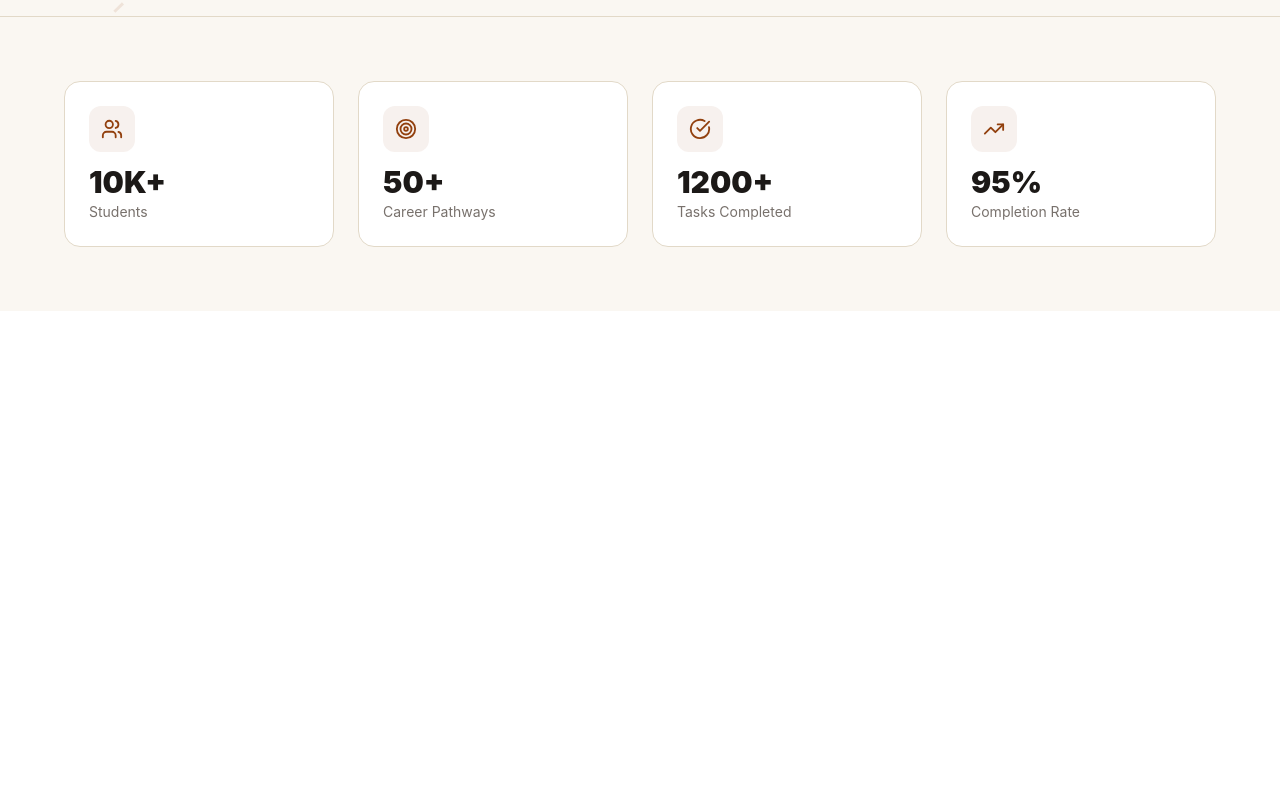
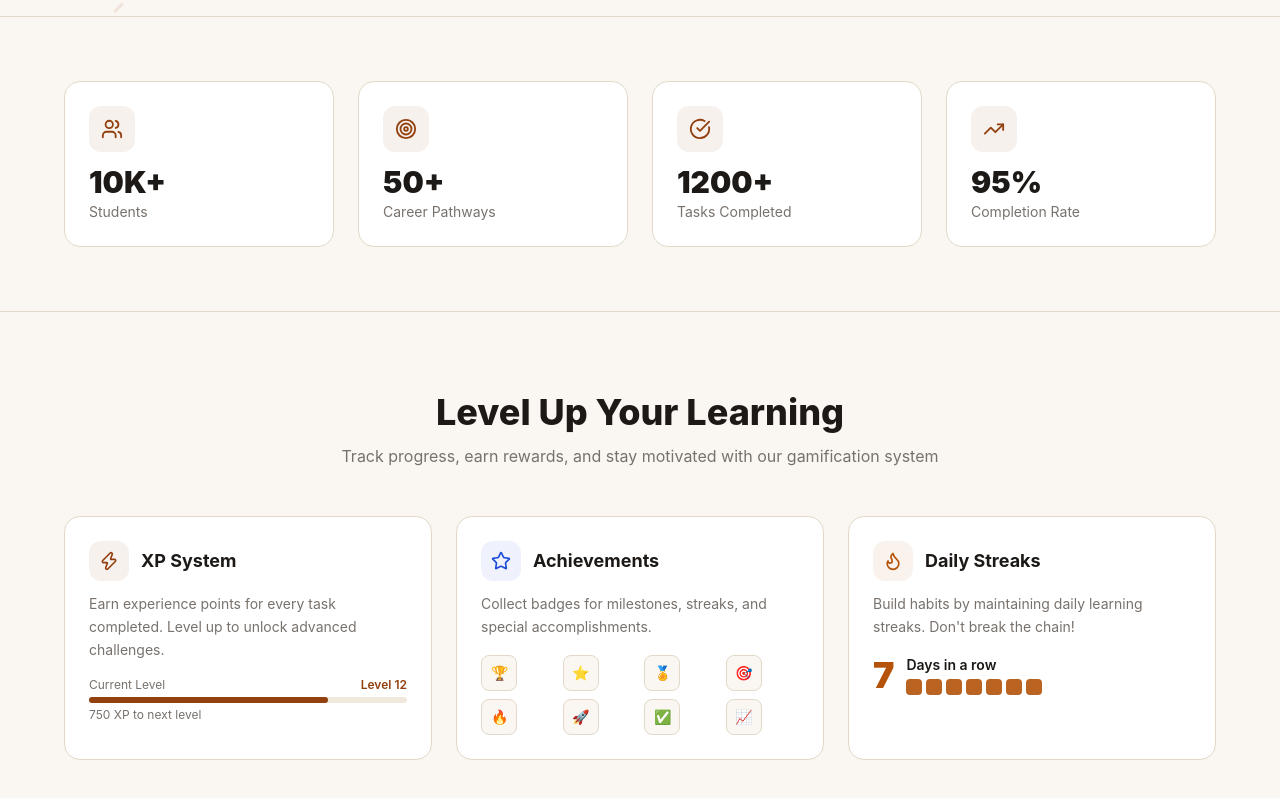
Before and after one commit to KhushiGupta0104/PathForge, a React (Vite) app in the folder PathForge/: page / in a window 1280 px wide. Shown: the part 643-1441 px from the top of the page. Before the commit the page ends 954 px from the top, so only its background shows below. Built offline with nearby package versions, Linux system fonts and the light colour scheme.

Commit message:
features

```diff
--- a/PathForge/src/App.jsx
+++ b/PathForge/src/App.jsx
@@ -1,6 +1,7 @@
 import Navbar from './components/Navbar'
 import HeroSection from './components/HeroSection'
 import StatsSection from './components/StatsSection'
+import FeaturesSection from './components/FeaturesSection'
 
 function App() {
   return (
@@ -8,6 +9,7 @@ function App() {
       <Navbar />
       <HeroSection />
       <StatsSection />
+      <FeaturesSection />
     </div>
   )
 }
--- /dev/null
+++ b/PathForge/src/components/FeaturesSection.jsx
@@ -0,0 +1,87 @@
+import { Zap, Star, Flame } from 'lucide-react'
+
+const features = [
+  {
+    icon: Zap,
+    title: 'XP System',
+    description: 'Earn experience points for every task completed. Level up to unlock advanced challenges.',
+    color: '#92400e',
+    bg: '#92400e12',
+    extra: (
+      <div className="mt-4">
+        <div className="flex justify-between text-xs mb-1">
+          <span className="text-[#78716c]">Current Level</span>
+          <span className="text-[#92400e] font-semibold">Level 12</span>
+        </div>
+        <div className="bg-[#f0e8dc] rounded-full h-1.5">
+          <div className="bg-[#92400e] h-1.5 rounded-full" style={{width:'75%'}}></div>
+        </div>
+        <p className="text-xs text-[#78716c] mt-1">750 XP to next level</p>
+      </div>
+    )
+  },
+  {
+    icon: Star,
+    title: 'Achievements',
+    description: 'Collect badges for milestones, streaks, and special accomplishments.',
+    color: '#1d4ed8',
+    bg: '#1d4ed812',
+    extra: (
+      <div className="mt-4 grid grid-cols-4 gap-2">
+        {['🏆','⭐','🏅','🎯','🔥','🚀','✅','📈'].map((b,i) => (
+          <div key={i} className="bg-[#faf7f2] border border-[#e2d9c8] w-9 h-9 rounded-lg flex items-center justify-center text-sm">
+            {b}
+          </div>
+        ))}
+      </div>
+    )
+  },
+  {
+    icon: Flame,
+    title: 'Daily Streaks',
+    description: "Build habits by maintaining daily learning streaks. Don't break the chain!",
+    color: '#b45309',
+    bg: '#b4530912',
+    extra: (
+      <div className="mt-4 flex items-center gap-3">
+        <span className="text-4xl font-black text-[#b45309]">7</span>
+        <div>
+          <p className="text-sm font-semibold text-[#1c1917]">Days in a row</p>
+          <div className="flex gap-1 mt-1">
+            {[1,2,3,4,5,6,7].map(i => (
+              <div key={i} className="w-4 h-4 rounded-sm bg-[#b45309] opacity-90"></div>
+            ))}
+          </div>
+        </div>
+      </div>
+    )
+  }
+]
+
+function FeaturesSection() {
+  return (
+    <section className="bg-[#faf7f2] px-16 py-20 border-t border-[#e2d9c8]">
+      <div className="text-center mb-12">
+        <h2 className="text-4xl font-extrabold text-[#1c1917] mb-3">Level Up Your Learning</h2>
+        <p className="text-[#78716c] text-base">Track progress, earn rewards, and stay motivated with our gamification system</p>
+      </div>
+
+      <div className="grid grid-cols-3 gap-6">
+        {features.map((f, i) => (
+          <div key={i} className="bg-white border border-[#e2d9c8] rounded-2xl p-6">
+            <div className="flex items-center gap-3 mb-3">
+              <div className="p-2.5 rounded-xl" style={{background: f.bg}}>
+                <f.icon size={20} style={{color: f.color}} />
+              </div>
+              <h3 className="text-[#1c1917] font-bold text-lg">{f.title}</h3>
+            </div>
+            <p className="text-[#78716c] text-sm leading-relaxed">{f.description}</p>
+            {f.extra}
+          </div>
+        ))}
+      </div>
+    </section>
+  )
+}
+
+export default FeaturesSection
```
